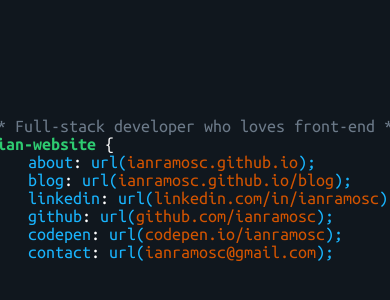
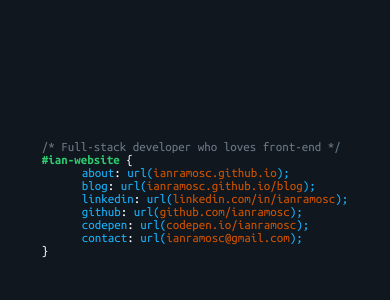
Before and after one commit to IanRamosC/ianramosc.github.io, a React (Create React App) app: page / in a window 390 px wide. Shown: the part 224-524 px from the top of the page. Built offline with nearby package versions, Linux system fonts and the light colour scheme; the HTML template or start-up script is replaced by a standard one.

Commit message:
Fixed: font-size on small screens

```diff
--- a/src/global-styles.js
+++ b/src/global-styles.js
@@ -2,7 +2,7 @@ import { injectGlobal } from 'styled-components';
 
 injectGlobal`
   * {
-    font-size: 18px;
+    font-size: 13px;
     box-sizing: border-box;
   }
 
@@ -14,7 +14,7 @@ injectGlobal`
   }
 
   body {
-    padding: 10px;
+    padding: 5px;
     background-color: #10171E;
     font-family: 'Ubuntu Mono', 'Courier';
     color: #FFF;
@@ -23,4 +23,10 @@ injectGlobal`
   #root {
     height: 100%;
   }
+
+  @media screen and (min-width: 460px) {
+    * {
+      font-size: 16px;
+    }
+  }
 `;
```
